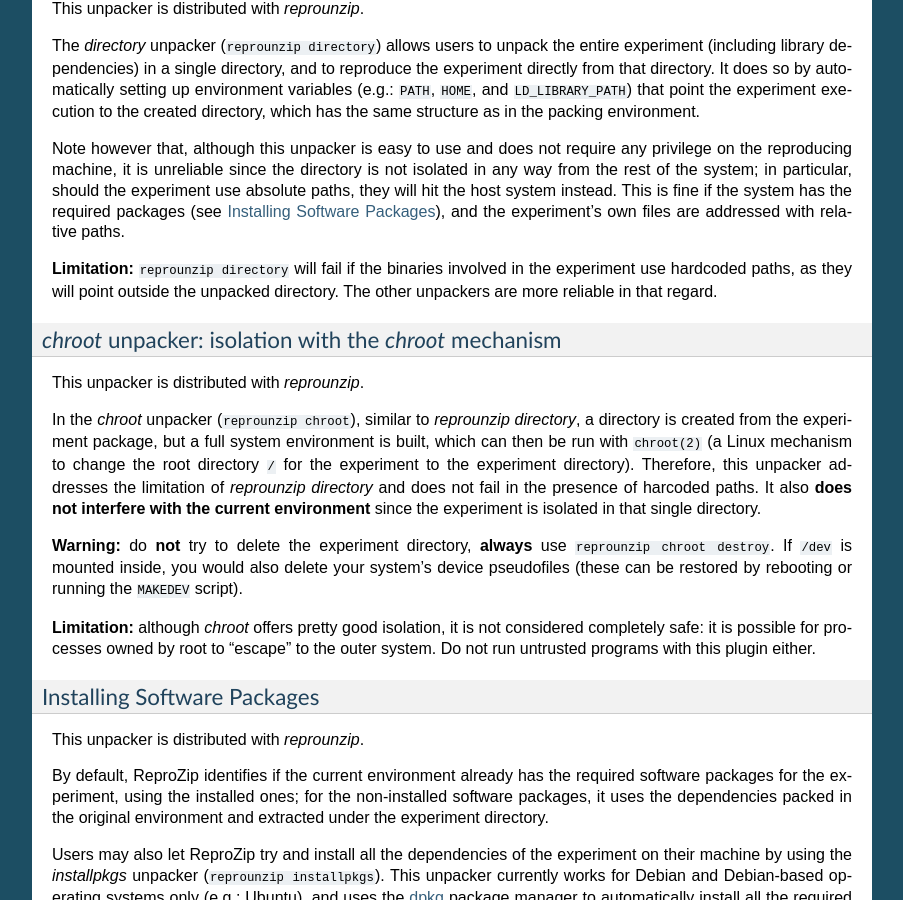
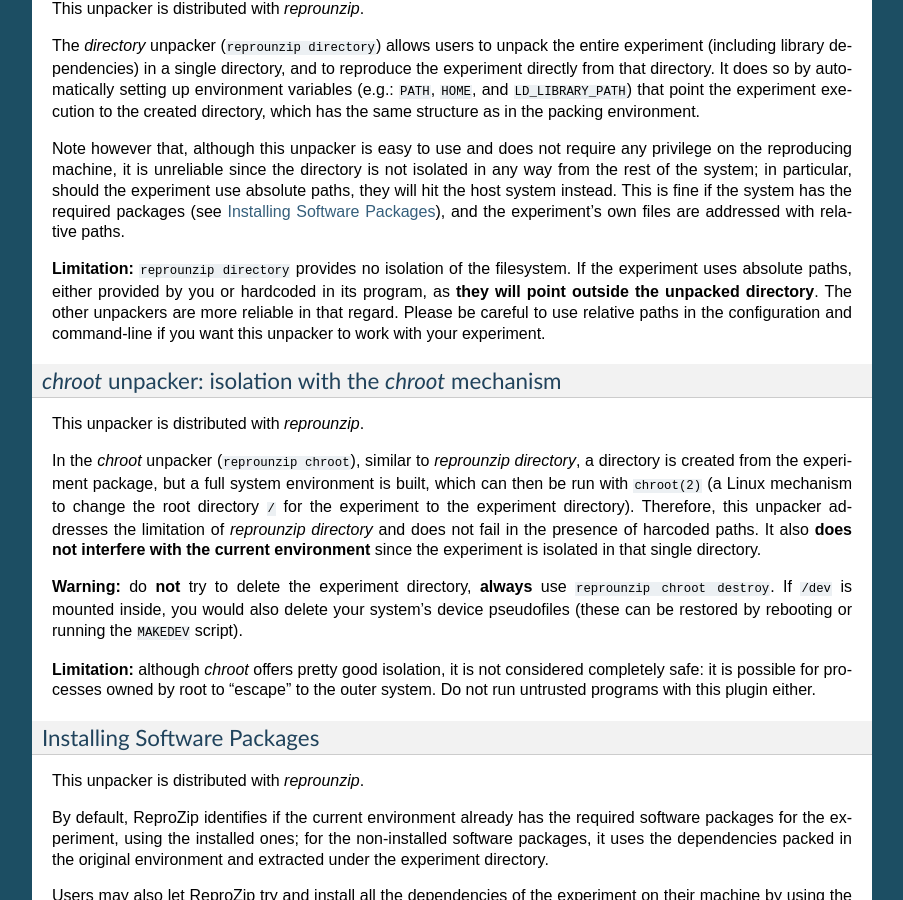
Before and after one commit to VIDA-NYU/reprozip, a Sphinx documentation site: the page built from docs/source/unpacking.rst, in a window 1280 px wide and 900 px high, scrolled down 2093 px. Shown: the whole window, without its empty margins (198-1101 px from the left). Built offline with Sphinx 7.4.7, drawn with Linux system fonts in a browser that asks for light colours.

Commit message:
More details about directory unpacker limitations

```diff
--- a/docs/source/unpacking.rst
+++ b/docs/source/unpacking.rst
@@ -99,7 +99,7 @@
 
 Note however that, although this unpacker is easy to use and does not require any privilege on the reproducing machine, it is unreliable since the directory is not isolated in any way from the rest of the system; in particular, should the experiment use absolute paths, they will hit the host system instead. This is fine if the system has the required packages (see :ref:`unpack-installpkgs`), and the experiment's own files are addressed with relative paths.
 
-**Limitation:** ``reprounzip directory`` will fail if the binaries involved in the experiment use hardcoded paths, as they will point outside the unpacked directory. The other unpackers are more reliable in that regard.
+**Limitation:** ``reprounzip directory`` provides no isolation of the filesystem. If the experiment uses absolute paths, either provided by you or hardcoded in its program, as **they will point outside the unpacked directory**. The other unpackers are more reliable in that regard. Please be careful to use relative paths in the configuration and command-line if you want this unpacker to work with your experiment.
 
 ..  _unpack-chroot:
 
```
